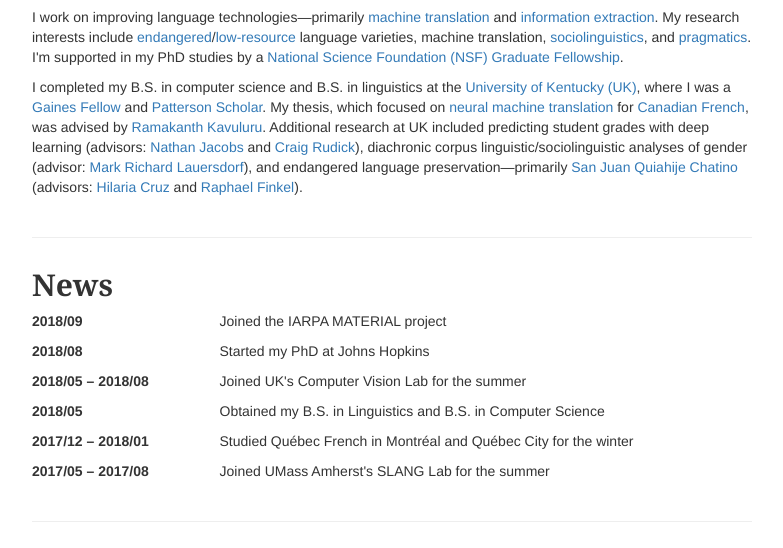
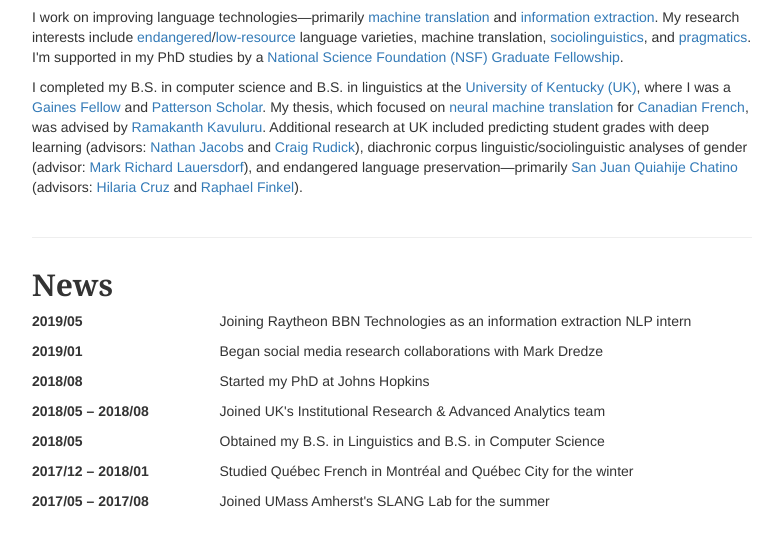
Before and after one commit to aaronmueller/aaronmueller.github.io, a plain HTML site: page index.html in a window 1280 px wide. Shown: the part 466-1014 px from the top of the page, without its empty margins (248-1031 px from the left). Drawn offline with Linux system fonts and the light colour scheme.

Commit message:
news and cv update (through May 2019)

```diff
--- a/index.html
+++ b/index.html
@@ -53,10 +53,19 @@
 
 	<div class="row">
 		<div class="col-md-3">
-			<strong>2018/09</strong>
+			<strong>2019/05</strong>
 		</div>
 		<div class="col-md-9">
-			<p>Joined the IARPA MATERIAL project
+			<p>Joining Raytheon BBN Technologies as an information extraction NLP intern
+		</div>
+	</div>
+
+	<div class="row">
+		<div class="col-md-3">
+			<strong>2019/01</strong>
+		</div>
+		<div class="col-md-9">
+			<p>Began social media research collaborations with Mark Dredze
 		</div>
 	</div>
 
@@ -74,7 +83,7 @@
 			<strong>2018/05 &ndash; 2018/08</strong>
 		</div>
 		<div class = "col-md-9">
-			<p> Joined UK's Computer Vision Lab for the summer
+			<p> Joined UK's Institutional Research &amp; Advanced Analytics team
 		</div>
 	</div>
 
```
Also changed, not shown: 8 other files.
